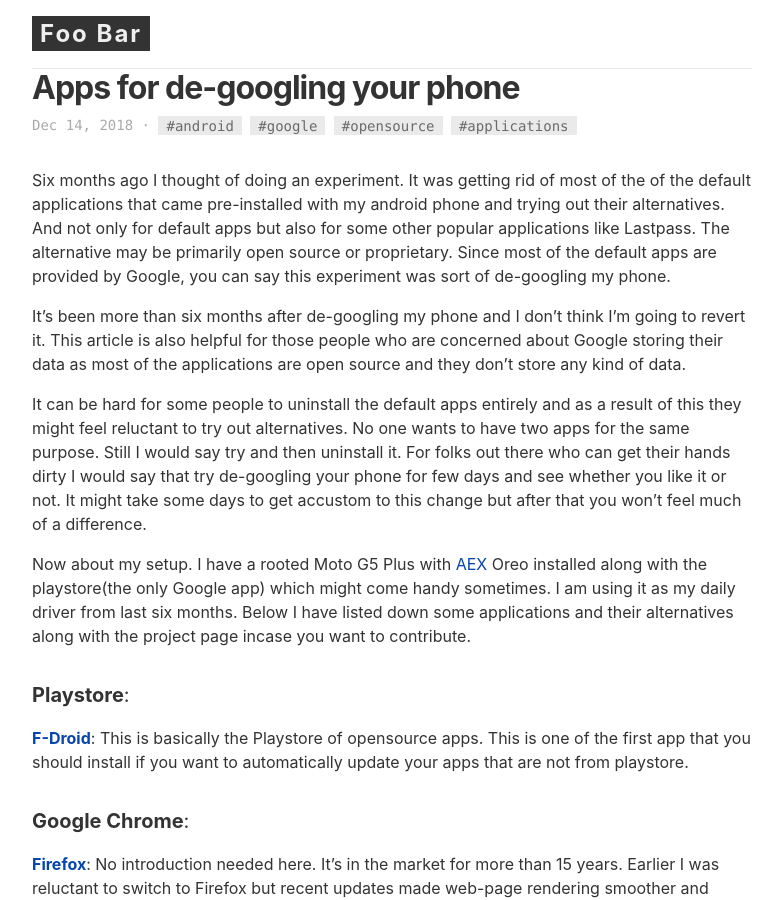
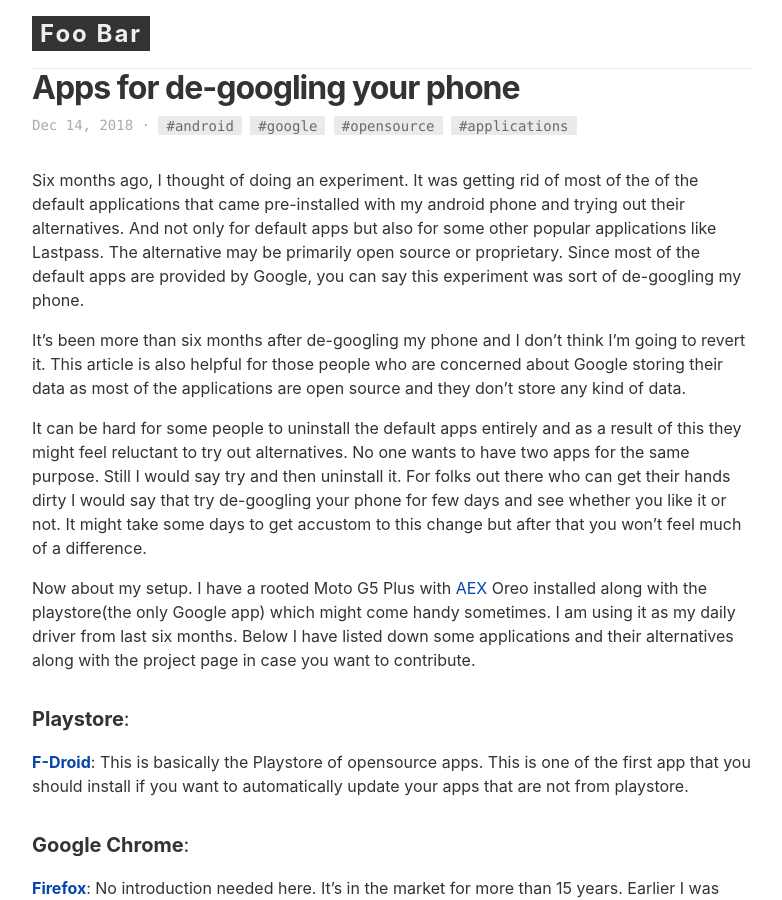
Before and after one commit to shivanju/shivanju.github.io, a Jekyll site: the page built from _posts/2018-12-14-apps-for-degoogling-your-phone.md, in a window 1280 px wide and 900 px high. Shown: the whole window, without its empty margins (8-790 px from the left). Built offline with Jekyll 4.4.1, drawn with Linux system fonts in a browser that asks for light colours; comment, search, counter and statistics services are not loaded; some of the changed text lies outside the part shown.

Commit message:
Minor corrections in 2nd post

```diff
--- a/_posts/2018-12-14-apps-for-degoogling-your-phone.md
+++ b/_posts/2018-12-14-apps-for-degoogling-your-phone.md
@@ -5,13 +5,13 @@
 comments: true
 ---
 
-Six months ago I thought of doing an experiment. It was getting rid of most of the of the default applications that came pre-installed with my android phone and trying out their alternatives. And not only for default apps but also for some other popular applications like Lastpass. The alternative may be primarily open source or proprietary. Since most of the default apps are provided by Google, you can say this experiment was sort of de-googling my phone.
+Six months ago, I thought of doing an experiment. It was getting rid of most of the of the default applications that came pre-installed with my android phone and trying out their alternatives. And not only for default apps but also for some other popular applications like Lastpass. The alternative may be primarily open source or proprietary. Since most of the default apps are provided by Google, you can say this experiment was sort of de-googling my phone.
 
 It's been more than six months after de-googling my phone and I don't think I'm going to revert it. This article is also helpful for those people who are concerned about Google storing their data as most of the applications are open source and they don't store any kind of data.
 
 It can be hard for some people to uninstall the default apps entirely and as a result of this they might feel reluctant to try out alternatives. No one wants to have two apps for the same purpose. Still I would say try and then uninstall it. For folks out there who can get their hands dirty I would say that try de-googling your phone for few days and see whether you like it or not. It might take some days to get accustom to this change but after that you won't feel much of a difference.
 
-Now about my setup. I have a rooted Moto G5 Plus with [AEX][aex] Oreo installed along with the playstore(the only Google app) which might come handy sometimes. I am using it as my daily driver from last six months. Below I have listed down some applications and their alternatives along with the project page incase you want to contribute.
+Now about my setup. I have a rooted Moto G5 Plus with [AEX][aex] Oreo installed along with the playstore(the only Google app) which might come handy sometimes. I am using it as my daily driver from last six months. Below I have listed down some applications and their alternatives along with the project page in case you want to contribute.
 
 #### __Playstore__:
 __[F-Droid][fdroid]__: This is basically the Playstore of opensource apps. This is one of the first app that you should install if you want to automatically update your apps that are not from playstore.
```
Also changed, not shown: other parts of _posts/2018-12-14-apps-for-degoogling-your-phone.md (+4 -4 lines).
